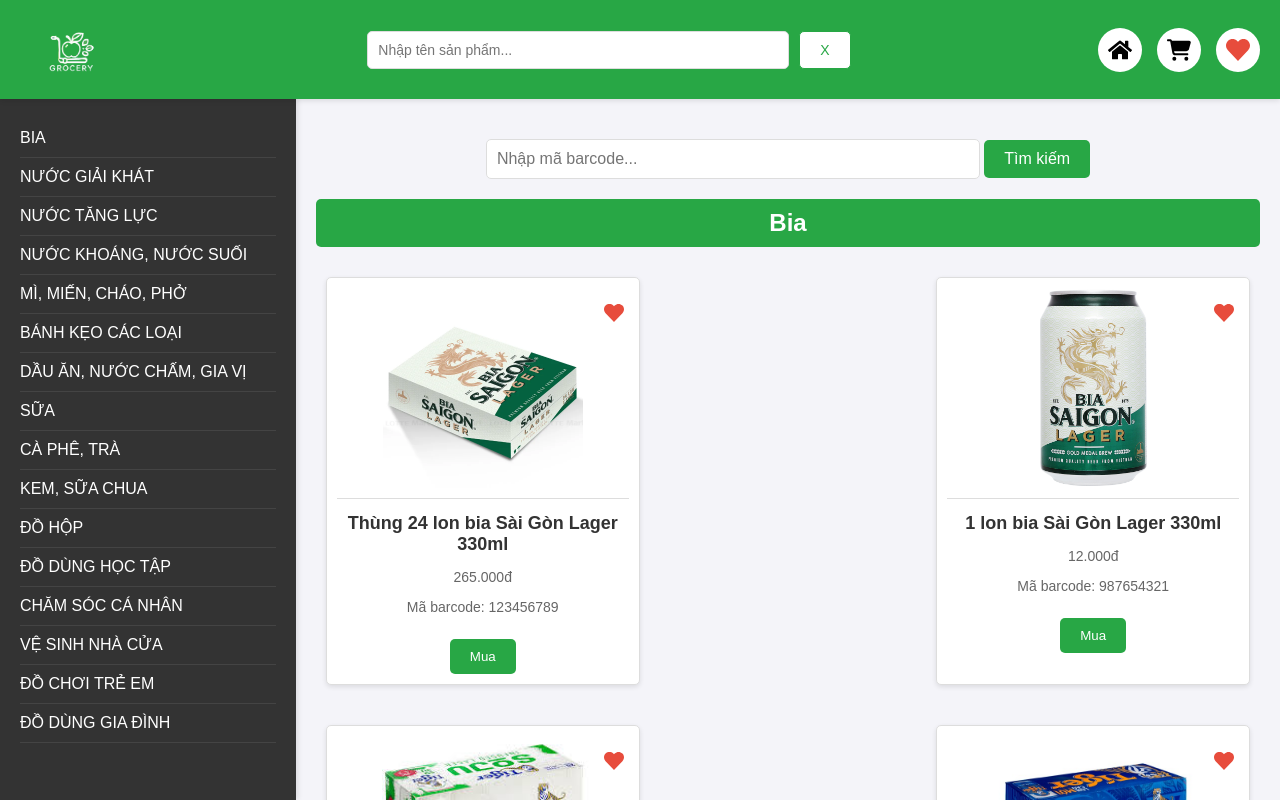
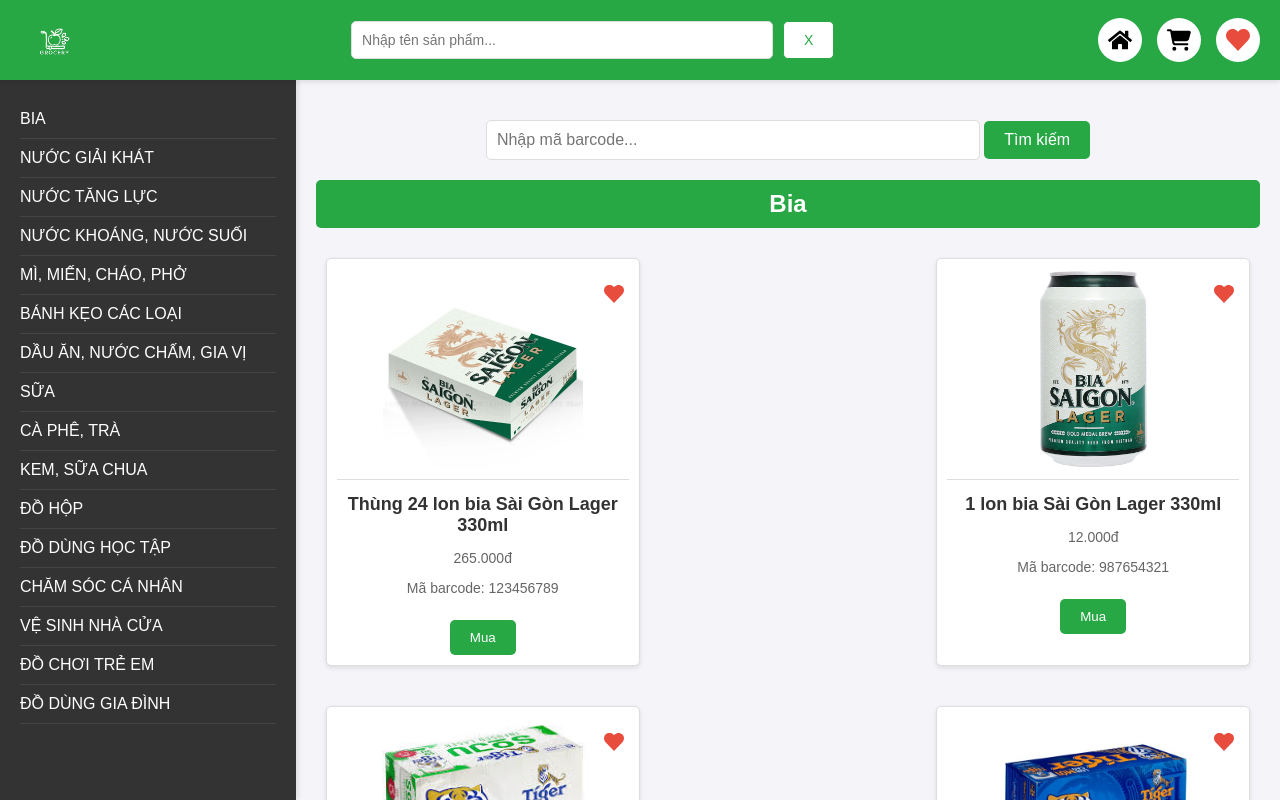
Before and after one commit to txphu2302/grocery_website, a plain HTML site: page index.html in a window 1280 px wide. Drawn offline with Linux system fonts and the light colour scheme; files whose address does not match are found by name.

Commit message:
Fix img logo transperant

```diff
--- a/assets/css/style.css
+++ b/assets/css/style.css
@@ -37,8 +37,8 @@ header {
 }
 
 header .logo img {
-    width: 100px; /* Adjust the width as needed */
-    height: auto; /* Maintain aspect ratio */
+    height: 40px;
+    width: auto;
     display: block; /* Ensure the image is displayed as a block element */
     margin: 0 auto; /* Center the image horizontally */
     padding: 10px 0; /* Add some padding around the image */
--- a/index.html
+++ b/index.html
@@ -13,7 +13,7 @@
 <body>
     <header>
         <div onclick="scrollToSearch()" class="logo">
-            <img src="/assets/img/logo/logo-transperant.png" alt="logo">
+            <img src="/assets/img/logo/transperant/logo-transperant.png" alt="logo">
         </div>
         <div class="search-input">
             <input type="text" id="searchInput" placeholder="Nhập tên sản phẩm..." />
```
Also changed, not shown: assets/img/logo/transperant/logo-transperant.png (renamed from assets/img/logo/logo-transperant.png).
